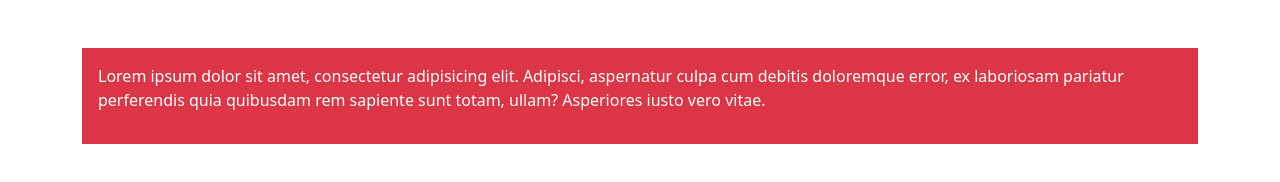
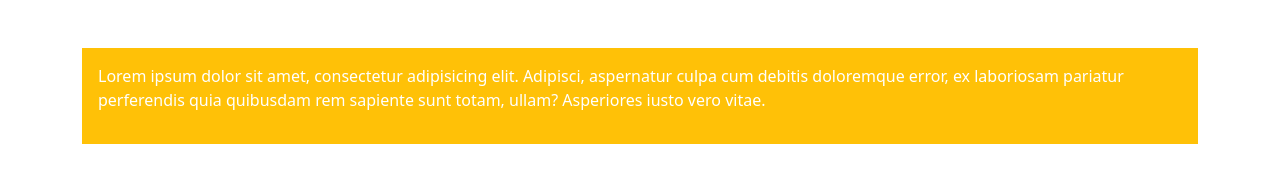
Before and after one commit to RocioPa/Prueba-repositorio, a plain HTML site: page index.html in a window 1280 px wide. Drawn offline with nearby package versions, Linux system fonts and the light colour scheme.

Commit message:
advertencia

```diff
--- a/01.js
+++ b/01.js
@@ -1,7 +1,7 @@
 const app= new Vue({
     el: '#app',
     data: {
-
+        fondo: 'bg-warning'
     },
     methods:{
 
--- a/index.html
+++ b/index.html
@@ -10,7 +10,7 @@
 </head>
 <body>
     <div id="app" class="container mt-5">
-        <div class="bg-danger" :class= "['p-3', 'text-white']">
+        <div :class= "['p-3', 'text-white', fondo]">
             <p>Lorem ipsum dolor sit amet, consectetur adipisicing elit. Adipisci, aspernatur culpa cum debitis doloremque error, ex laboriosam pariatur perferendis quia quibusdam rem sapiente sunt totam, ullam? Asperiores iusto vero vitae.</p>
         </div>
     </div>
```
